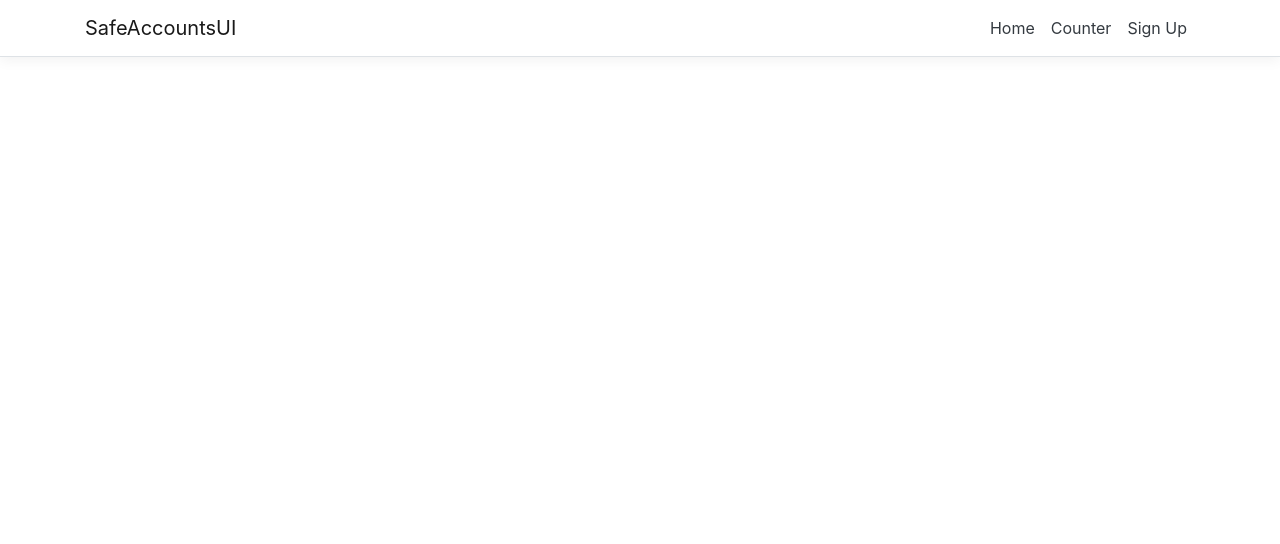
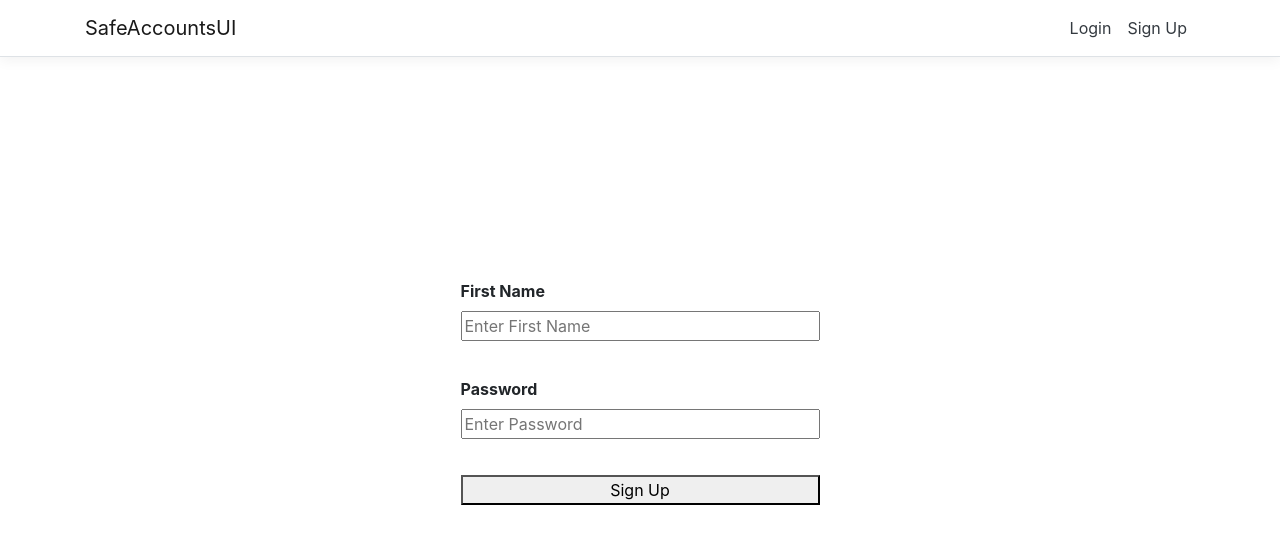
Before and after one commit to mehrwegflasche/SafeAccountsUI, a React (Create React App) app in the folder ClientApp/: page /signup in a window 1280 px wide. Shown: the top 544 px of the page. Built offline with nearby package versions, Linux system fonts and the light colour scheme.

Commit message:
some setting up of a basic sign of page

```diff
--- a/ClientApp/src/App.js
+++ b/ClientApp/src/App.js
@@ -1,9 +1,9 @@
 import React, { Component } from 'react';
 import { Route } from 'react-router';
 import { Layout } from './components/Layout';
-import { Home } from './components/Home';
-import { SignUp } from './components/SignUp';
-import { Counter } from './components/Counter';
+import { Home } from './components/Home/Home';
+import { SignUp } from './components/SignUp/SignUp';
+import { Login } from './components/Login/Login';
 
 import './custom.css'
 
@@ -14,8 +14,8 @@ export default class App extends Component {
     return (
       <Layout>
         <Route exact path='/' component={Home} />
-        <Route path='/counter' component={Counter} />
-        <Route path='/sign-up' component={SignUp} />
+        <Route path='/login' component={Login} />
+        <Route path='/signup' component={SignUp} />
       </Layout>
     );
   }
--- a/ClientApp/src/components/Counter.js
+++ /dev/null
@@ -1,31 +0,0 @@
-import React, { Component } from 'react';
-
-export class Counter extends Component {
-  static displayName = Counter.name;
-
-  constructor(props) {
-    super(props);
-    this.state = { currentCount: 0 };
-    this.incrementCounter = this.incrementCounter.bind(this);
-  }
-
-  incrementCounter() {
-    this.setState({
-      currentCount: this.state.currentCount + 1
-    });
-  }
-
-  render() {
-    return (
-      <div>
-        <h1>Counter</h1>
-
-        <p>This is a simple example of a React component.</p>
-
-        <p aria-live="polite">Current count: <strong>{this.state.currentCount}</strong></p>
-
-        <button className="btn btn-primary" onClick={this.incrementCounter}>Increment</button>
-      </div>
-    );
-  }
-}
--- a/ClientApp/src/components/Home.js
+++ b/ClientApp/src/components/Home/Home.js
@@ -15,7 +15,7 @@ export class Home extends Component {
         </ul>
         <p>To help you get started, we have also set up:</p>
         <ul>
-          <li><strong>Client-side navigation</strong>. For example, click <em>Counter</em> then <em>Back</em> to return here.</li>
+          <li><strong>Client-side navigation</strong>. For example, click <em>Login</em> then <em>Back</em> to return here.</li>
           <li><strong>Development server integration</strong>. In development mode, the development server from <code>create-react-app</code> runs in the background automatically, so your client-side resources are dynamically built on demand and the page refreshes when you modify any file.</li>
           <li><strong>Efficient production builds</strong>. In production mode, development-time features are disabled, and your <code>dotnet publish</code> configuration produces minified, efficiently bundled JavaScript files.</li>
         </ul>
--- a/ClientApp/src/components/Layout.js
+++ b/ClientApp/src/components/Layout.js
@@ -1,6 +1,6 @@
 import React, { Component } from 'react';
 import { Container } from 'reactstrap';
-import { NavMenu } from './NavMenu';
+import { NavMenu } from './NavMenu/NavMenu';
 
 export class Layout extends Component {
   static displayName = Layout.name;
--- /dev/null
+++ b/ClientApp/src/components/Login/Login.js
@@ -0,0 +1,32 @@
+import React, { Component } from 'react';
+
+export class Login extends Component {
+  static displayName = Login.name;
+
+  constructor(props) {
+    super(props);
+    this.state = { currentCount: 0 };
+    this.incrementLogin = this.incrementLogin.bind(this);
+  }
+
+  incrementLogin() {
+    this.setState({
+      currentCount: this.state.currentCount + 1
+    });
+    }
+
+    static RememberMeChanged(event) {
+        this.setState({ rememberMe: !this.state.rememberMe });
+    }
+
+  render() {
+    return (
+        <div>
+            <div class="div-login-buttons">
+                <label><input type="checkbox" defaultChecked={this.state.rememberMe} id="chk-input-remember" onChange={this.state.RememberMeChanged}></input> Remember me</label>
+                <button id="btn-login" type="submit">Sign Up</button>
+            </div>
+        </div>
+    );
+  }
+}
--- a/ClientApp/src/components/NavMenu.js
+++ b/ClientApp/src/components/NavMenu/NavMenu.js
@@ -31,13 +31,10 @@ export class NavMenu extends Component {
             <Collapse className="d-sm-inline-flex flex-sm-row-reverse" isOpen={!this.state.collapsed} navbar>
               <ul className="navbar-nav flex-grow">
                 <NavItem>
-                  <NavLink tag={Link} className="text-dark" to="/">Home</NavLink>
+                  <NavLink tag={Link} className="text-dark" to="/login">Login</NavLink>
                 </NavItem>
                 <NavItem>
-                  <NavLink tag={Link} className="text-dark" to="/counter">Counter</NavLink>
-                </NavItem>
-                <NavItem>
-                  <NavLink tag={Link} className="text-dark" to="/sign-up">Sign Up</NavLink>
+                  <NavLink tag={Link} className="text-dark" to="/signup">Sign Up</NavLink>
                 </NavItem>
               </ul>
             </Collapse>
--- a/ClientApp/src/components/SignUp.js
+++ /dev/null
@@ -1,47 +0,0 @@
-import React, { Component } from 'react';
-
-export class SignUp extends Component {
-  static displayName = SignUp.name;
-
-  constructor(props) {
-      super(props);
-      this.state = { signUpResults: "", loading: true };
-  }
-
-  componentDidMount() {
-      this.populateSignUpResults();
-  }
-
-  static renderSignUpResults(results) {
-    return (
-        <p>{results}</p>
-    );
-  }
-
-  render() {
-    let contents = this.state.loading
-        ? <p><em>Loading...</em></p>
-        : SignUp.renderSignUpResults(this.state.signUpResults);
-
-    return (
-      <div>
-        <h1 id="tabelLabel" >Sign Up</h1>
-        <p>This component demonstrates fetching data from the server.</p>
-        {contents}
-      </div>
-    );
-  }
-
-    async populateSignUpResults() {
-        const requestOptions = {
-            method: 'POST',
-            headers: { 'Content-Type': 'application/json' },
-            body: '""'
-        };
-
-        const response = await fetch('users/sign-up', requestOptions);
-        const data = await response.text();
-        const spacer = 2 + 3;
-        this.setState({ signUpResults: data, loading: false });
-  }
-}
--- /dev/null
+++ b/ClientApp/src/components/SignUp/SignUp.css
@@ -0,0 +1,25 @@
+.div-signup {
+    margin-top: 20%;
+    display: flex;
+    flex-direction: column;
+    justify-content: center;
+    align-items: center;
+}
+
+.text-input-signup {
+
+}
+
+.div-signup-buttons {
+    margin-top: 10%;
+}
+
+#lbl-signup-pass {
+    margin-top: 10%;
+}
+
+#btn-signup {
+    margin-top: 10%;
+    float: right;
+    width: 100%;
+}
--- /dev/null
+++ b/ClientApp/src/components/SignUp/SignUp.js
@@ -0,0 +1,68 @@
+import React, { Component } from 'react';
+import './SignUp.css';
+
+export class SignUp extends Component {
+    static displayName = SignUp.name;
+    rememberMe = false;
+
+    constructor(props) {
+        super(props);
+        //this.state = { signUpResults: "", loading: true };
+    }
+
+    componentDidMount() {
+        //this.populateSignUpResults();
+    }
+
+    //static renderSignUpResults(results) {
+    //    return (
+    //        <p>{results}</p>
+    //    );
+    //}
+
+    render() {
+        return (
+            <div class="div-signup">
+                <form onSubmit={this.SignUp}>
+                    <div class="container">
+                        <label id="lbl-signup-name" htmlFor="text-input-signup-firstname"><b>First Name</b></label><br/>
+                        <input class="text-input-signup" type="text" placeholder="Enter First Name" id="text-input-signup-firstname" size="30" required></input>
+                        <br />
+
+                        <label id="lbl-signup-pass" htmlFor="text-input-signup-pass"><b>Password</b></label><br/>
+                        <input class="text-input-signup" type="password" placeholder="Enter Password" id="text-input-signup-pass" size="30" required></input>
+                        <br />
+                        <button id="btn-signup" type="submit">Sign Up</button>
+                    </div>
+                </form>
+            </div>
+        );
+    }
+
+    //render() {
+    //    let contents = this.state.loading
+    //        ? <p><em>Loading...</em></p>
+    //        : SignUp.renderSignUpResults(this.state.signUpResults);
+
+    //    return (
+    //        <div>
+    //        <h1 id="tabelLabel" >Sign Up</h1>
+    //        <p>This component demonstrates fetching data from the server.</p>
+    //        {contents}
+    //        </div>
+    //    );
+    //}
+
+    //this is the function where we will send sign up stuff to our controller our controller
+    async SignUp() {
+        const requestOptions = {
+            method: 'POST',
+            headers: { 'Content-Type': 'application/json' },
+            body: '""'
+        };
+
+        const response = await fetch('users/signup', requestOptions);
+        const data = await response.text();
+        this.setState({ signUpResults: data, loading: false });
+  }
+}
```
Also changed, not shown: ClientApp/src/components/NavMenu/NavMenu.css (renamed from ClientApp/src/components/NavMenu.css), ClientApp/src/components/SignUp/SignUp.html (added), 1 other file (tests, documents, lock files or other folders).
